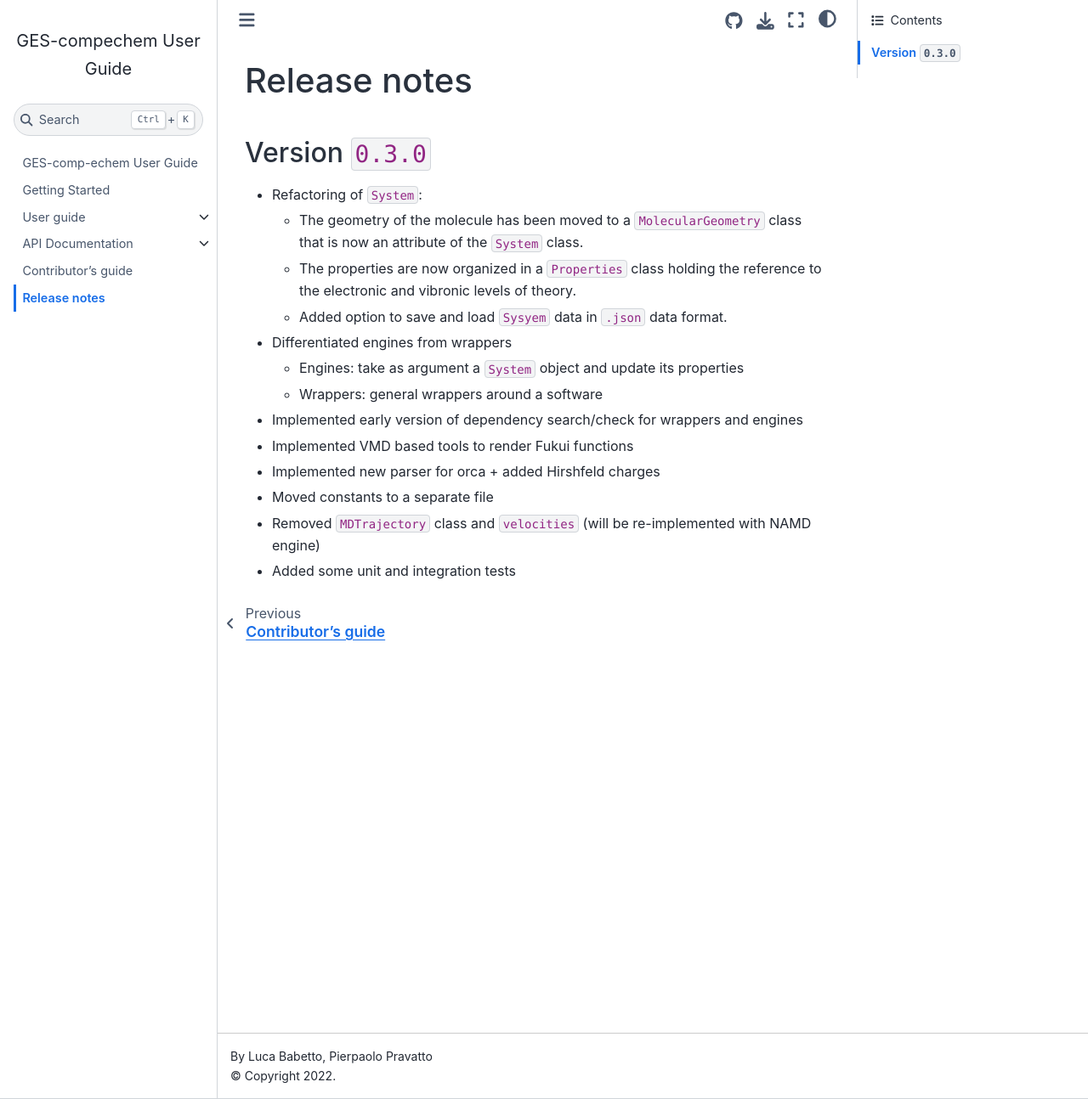
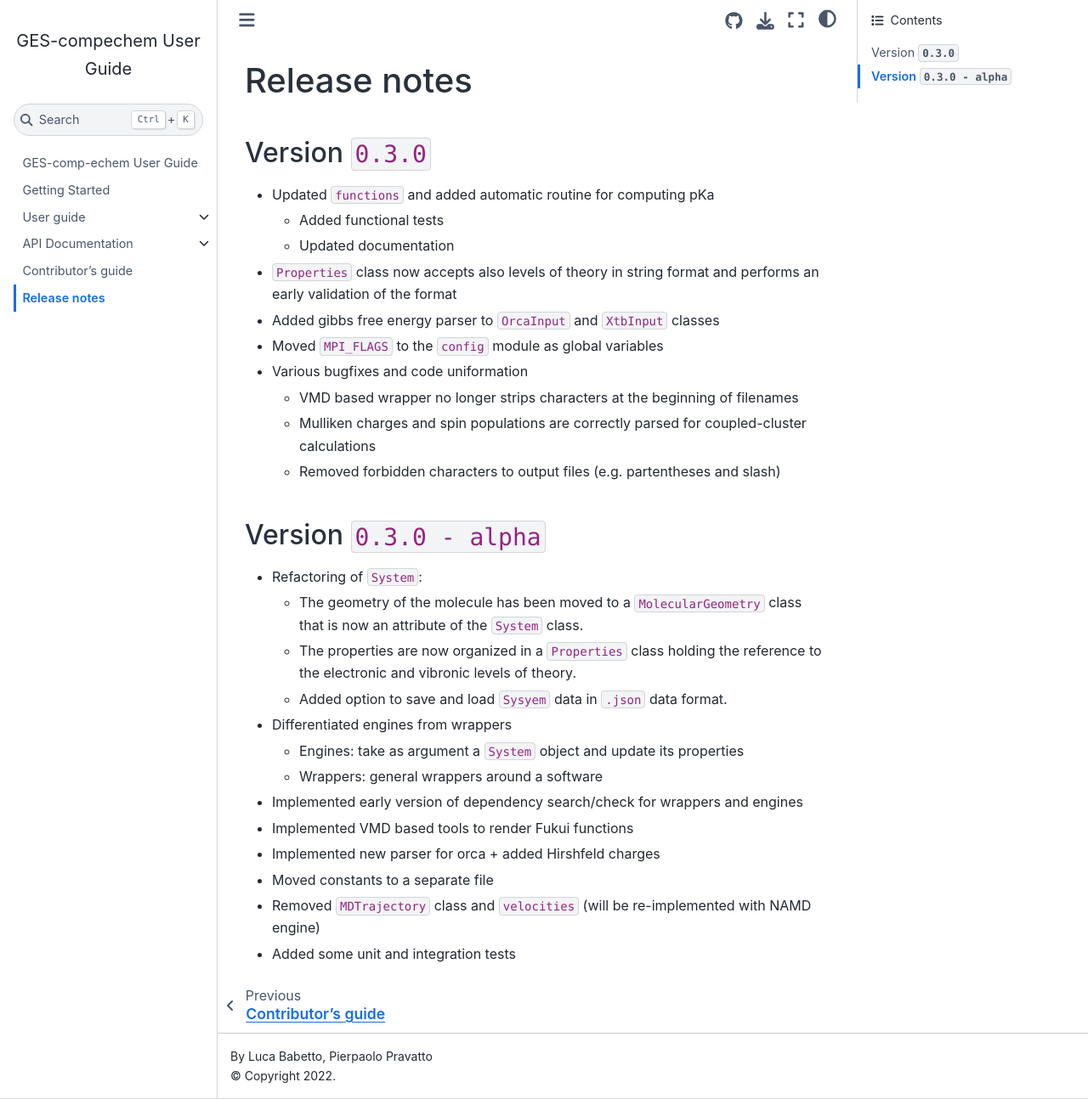
Before and after one commit to GES-compchem/GES-comp-echem, a Jupyter Book: the page built from docs/release-notes.md, in a window 1280 px wide and 1294 px high. Shown: the whole window at 85% size. Built offline with Jupyter Book 1.0.4 settings and Sphinx 7.4.7 and the Sphinx Book theme 1.1.4, drawn with Linux system fonts in a browser that asks for light colours.

Commit message:
Version bump to 0.3.0 and update to documentation

```diff
--- a/docs/release-notes.md
+++ b/docs/release-notes.md
@@ -2,6 +2,23 @@
 # Release notes
 
 ## Version `0.3.0`
+
+* Updated `functions` and added automatic routine for computing pKa
+  * Added functional tests
+  * Updated documentation
+
+* `Properties` class now accepts also levels of theory in string format and performs an early validation of the format
+
+* Added gibbs free energy parser to `OrcaInput` and `XtbInput` classes
+
+* Moved `MPI_FLAGS` to the `config` module as global variables
+
+* Various bugfixes and code uniformation
+  * VMD based wrapper no longer strips characters at the beginning of filenames
+  * Mulliken charges and spin populations are correctly parsed for coupled-cluster calculations
+  * Removed forbidden characters to output files (e.g. partentheses and slash)
+
+## Version `0.3.0 - alpha`
 
 * Refactoring of `System`:
   * The geometry of the molecule has been moved to a `MolecularGeometry` class that is now an attribute of the `System` class.
--- a/meta.yaml
+++ b/meta.yaml
@@ -1,5 +1,5 @@
 {% set name = "GES-comp-echem" %}
-{% set version = "0.3.0-alpha" %}
+{% set version = "0.3.0" %}
 
 
 
--- a/setup.py
+++ b/setup.py
@@ -3,7 +3,7 @@ import setuptools
 
 setuptools.setup(
     name="GES-comp-echem",
-    version="0.3.0-alpha",
+    version="0.3.0",
     description="",
     long_description="",
     packages=["compechem"],
```
Also changed, not shown: docs/Guide/functions.md (+1 -1 lines), docs/user-guide.md (+1 -1 lines), 2 other files.
